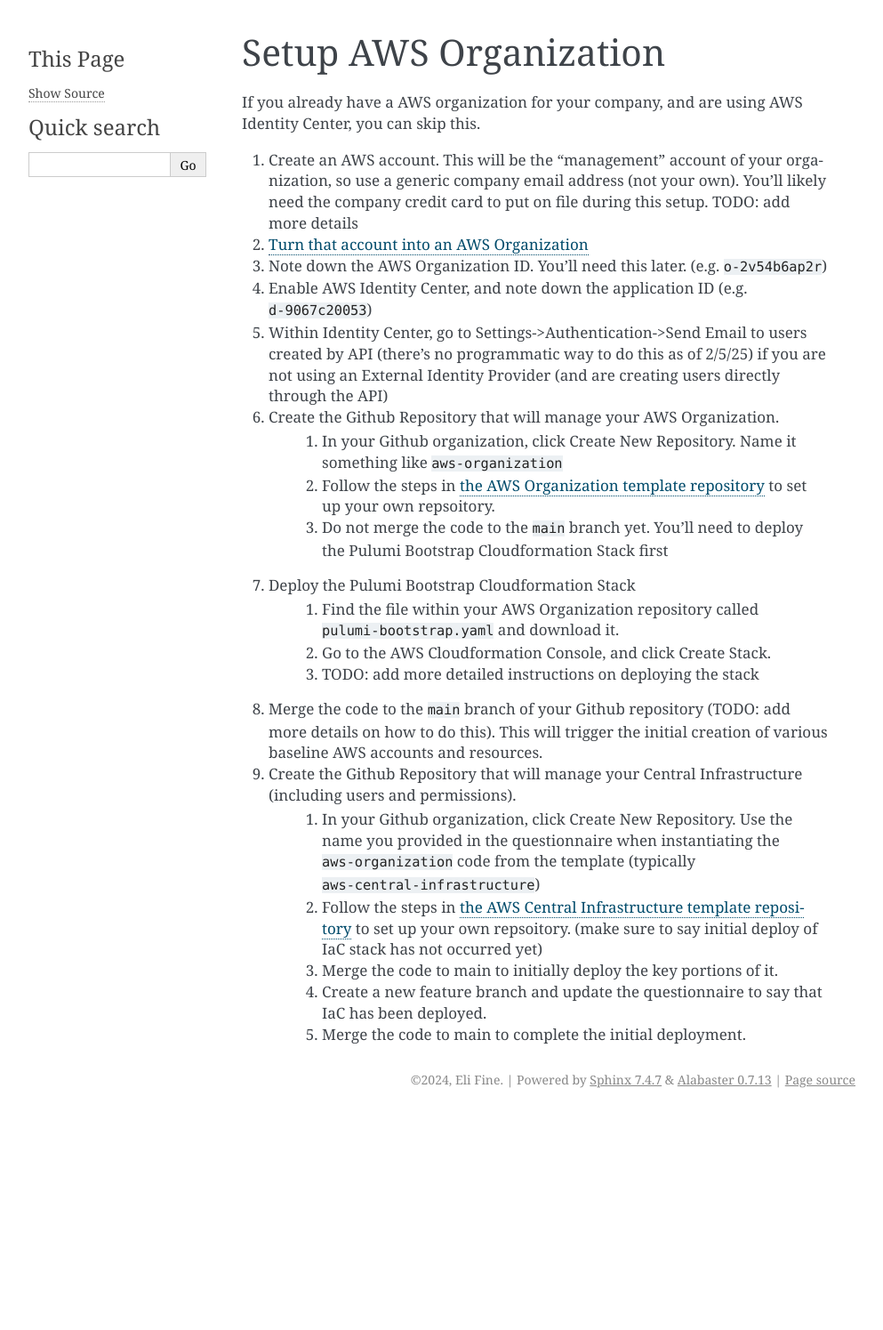
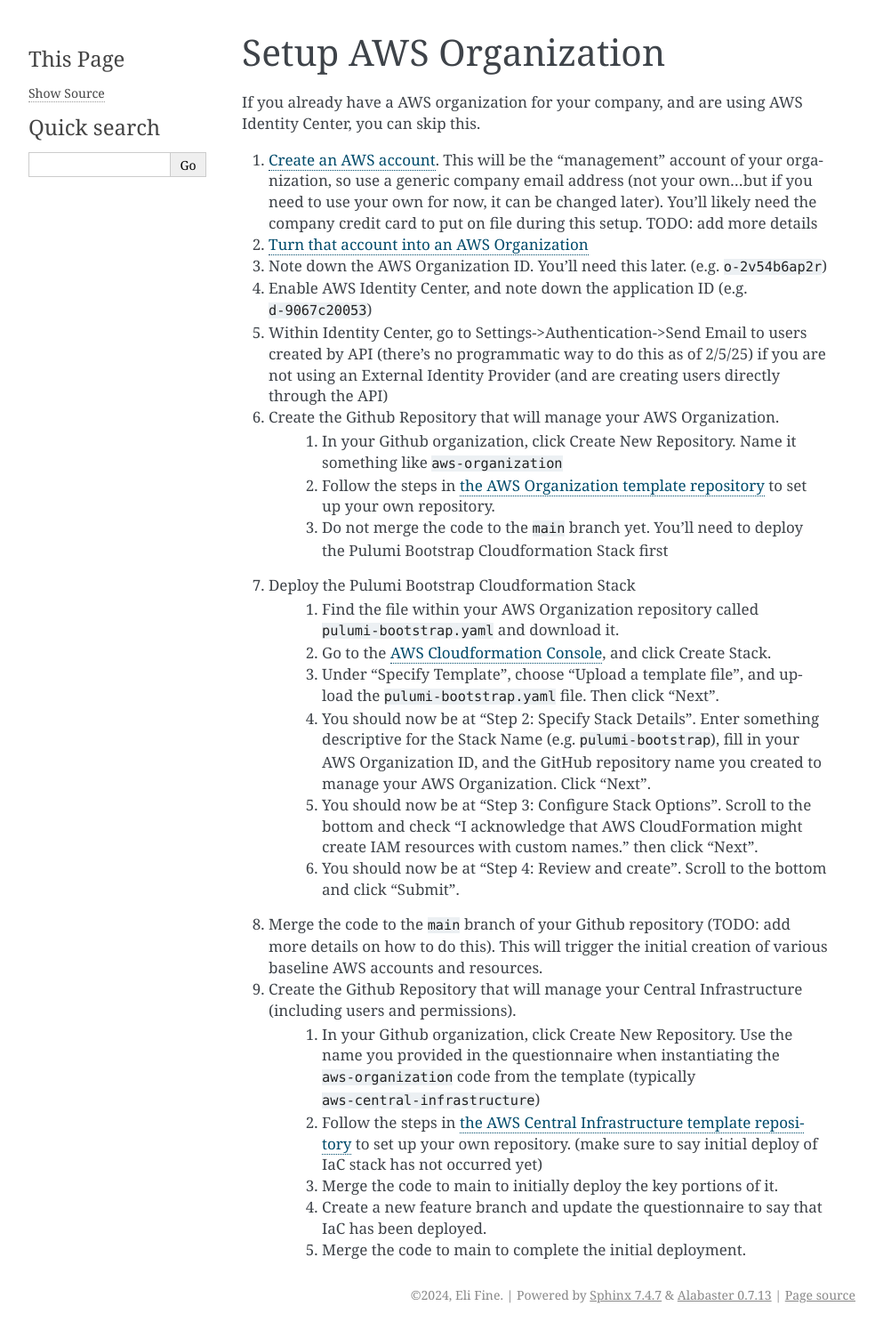
Before and after one commit to LabAutomationAndScreening/cloud-courier, a Sphinx documentation site: the page built from docs/setup-aws.rst, in a window 1280 px wide. Shown: the whole page at 89% size, without its empty margins (148-1141 px from the left). Built offline with Sphinx 7.4.7, drawn with Linux system fonts in a browser that asks for light colours; before the commit the page ends 1253 px from its top, so only the background shows below that.

Commit message:
Add more docs details (#7)
## Why is this change necessary?
Need some more documentation on AWS and computer setup


 ## How does this change address the issue?
Adds more details to the docs


 ## What side effects does this change have?
None


 ## How is this change tested?
Local docs build

```diff
--- a/docs/setup-aws.rst
+++ b/docs/setup-aws.rst
@@ -4,23 +4,26 @@ Setup AWS Organization
 
 If you already have a AWS organization for your company, and are using AWS Identity Center, you can skip this.
 
-#. Create an AWS account. This will be the "management" account of your organization, so use a generic company email address (not your own). You'll likely need the company credit card to put on file during this setup. TODO: add more details
+#. `Create an AWS account <https://signin.aws.amazon.com/signup?request_type=register>`_. This will be the "management" account of your organization, so use a generic company email address (not your own...but if you need to use your own for now, it can be changed later). You'll likely need the company credit card to put on file during this setup. TODO: add more details
 #. `Turn that account into an AWS Organization <https://docs.aws.amazon.com/organizations/latest/userguide/orgs_manage_org_create.html>`_
 #. Note down the AWS Organization ID. You'll need this later. (e.g. ``o-2v54b6ap2r``)
 #. Enable AWS Identity Center, and note down the application ID (e.g. ``d-9067c20053``)
 #. Within Identity Center, go to Settings->Authentication->Send Email to users created by API (there’s no programmatic way to do this as of 2/5/25) if you are not using an External Identity Provider (and are creating users directly through the API)
 #. Create the Github Repository that will manage your AWS Organization.
     #. In your Github organization, click Create New Repository. Name it something like ``aws-organization``
-    #. Follow the steps in `the AWS Organization template repository <https://github.com/LabAutomationAndScreening/copier-aws-organization>`_ to set up your own repsoitory.
+    #. Follow the steps in `the AWS Organization template repository <https://github.com/LabAutomationAndScreening/copier-aws-organization>`_ to set up your own repository.
     #. Do not merge the code to the ``main`` branch yet. You'll need to deploy the Pulumi Bootstrap Cloudformation Stack first
 #. Deploy the Pulumi Bootstrap Cloudformation Stack
     #. Find the file within your AWS Organization repository called ``pulumi-bootstrap.yaml`` and download it.
-    #. Go to the AWS Cloudformation Console, and click Create Stack.
-    #. TODO: add more detailed instructions on deploying the stack
+    #. Go to the `AWS Cloudformation Console <https://console.aws.amazon.com/cloudformation>`_, and click Create Stack.
+    #. Under "Specify Template", choose "Upload a template file", and upload the ``pulumi-bootstrap.yaml`` file. Then click "Next".
+    #. You should now be at "Step 2: Specify Stack Details". Enter something descriptive for the Stack Name (e.g. ``pulumi-bootstrap``), fill in your AWS Organization ID, and the GitHub repository name you created to manage your AWS Organization. Click "Next".
+    #. You should now be at "Step 3: Configure Stack Options". Scroll to the bottom and check "I acknowledge that AWS CloudFormation might create IAM resources with custom names." then click "Next".
+    #. You should now be at "Step 4: Review and create". Scroll to the bottom and click "Submit".
 #. Merge the code to the ``main`` branch of your Github repository (TODO: add more details on how to do this). This will trigger the initial creation of various baseline AWS accounts and resources.
 #. Create the Github Repository that will manage your Central Infrastructure (including users and permissions).
     #. In your Github organization, click Create New Repository. Use the name you provided in the questionnaire when instantiating the ``aws-organization`` code from the template (typically ``aws-central-infrastructure``)
-    #. Follow the steps in `the AWS Central Infrastructure template repository <https://github.com/LabAutomationAndScreening/copier-aws-central-infrastructure>`_ to set up your own repsoitory. (make sure to say initial deploy of IaC stack has not occurred yet)
+    #. Follow the steps in `the AWS Central Infrastructure template repository <https://github.com/LabAutomationAndScreening/copier-aws-central-infrastructure>`_ to set up your own repository. (make sure to say initial deploy of IaC stack has not occurred yet)
     #. Merge the code to main to initially deploy the key portions of it.
     #. Create a new feature branch and update the questionnaire to say that IaC has been deployed.
     #. Merge the code to main to complete the initial deployment.
--- a/docs/setup-cloud-courier-infra.rst
+++ b/docs/setup-cloud-courier-infra.rst
@@ -6,5 +6,5 @@ If you are not using the provided AWS Organization and Central Infrastructure te
 
 #. Create the Github Repository that will manage your Cloud Courier installation.
     #. In your Github organization, click Create New Repository. Name it something like ``cloud-courier-infrastructure``
-    #. Follow the steps in `the Cloud Courier Infrastructure template repository <https://github.com/LabAutomationAndScreening/copier-cloud-courier-infrastructure>`_ to set up your own repsoitory.
+    #. Follow the steps in `the Cloud Courier Infrastructure template repository <https://github.com/LabAutomationAndScreening/copier-cloud-courier-infrastructure>`_ to set up your own repository.
     #. Merge the code to ``main`` to deploy the initial infrastructure.
--- a/docs/setup-github.rst
+++ b/docs/setup-github.rst
@@ -4,5 +4,9 @@ Setup Github
 
 If you already have a Github account and organization for your company, you can skip this.
 
+Don't worry too much about an "official" GitHub account---it's very easy to transfer the ownership of a GitHub organization to another account in the future.
+
+You don't need to sign up for any paid tier (Team, Enterprise, etc.). This can all be done within the free tier.
+
 #. `Create a Github account <https://github.com/signup>`_
-#. Create a Github Organization
+#. `Create a Github Organization <https://docs.github.com/en/organizations/collaborating-with-groups-in-organizations/creating-a-new-organization-from-scratch>`_
```
Also changed, not shown: docs/connect-computer-to-aws.rst (added, +17 -0 lines), docs/installation.rst (+4 -5 lines).
